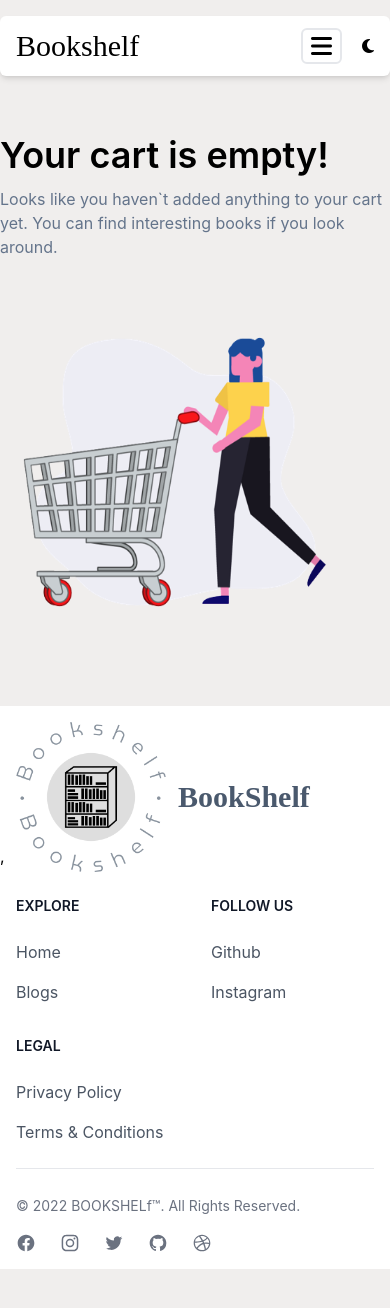
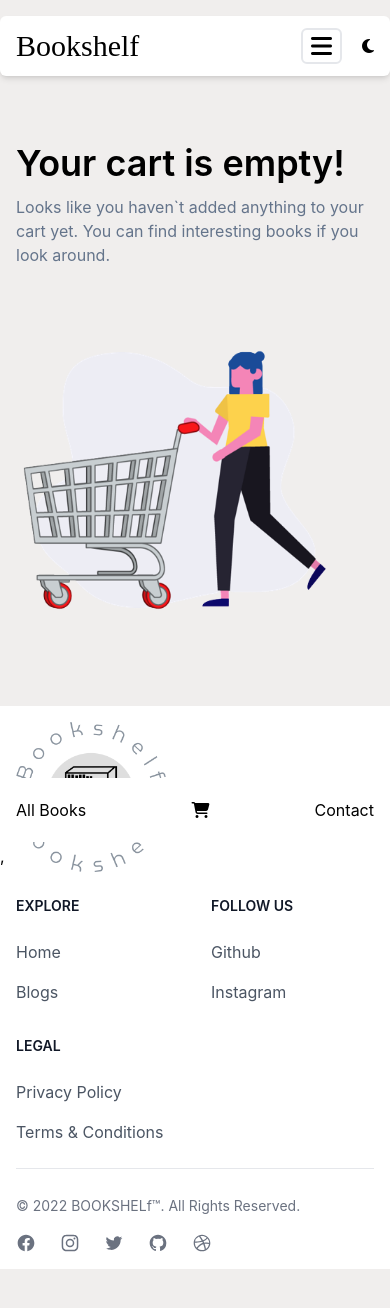
Before and after one commit to manojbastakoti/Bookshelf_frontend, a React (Vite) app: page /cart in a window 390 px wide. Shown: the top 1308 px of the page. Before the commit the page ends 1273 px from the top, so only its background shows below. Built offline with nearby package versions, Linux system fonts and the light colour scheme; a web font is replaced by a local one.

Commit message:
mobile navbar shortcut added

```diff
--- a/src/components/Footer.jsx
+++ b/src/components/Footer.jsx
@@ -1,7 +1,7 @@
 
 const Footer = () => {
   return (
-    <footer className=" mt-10 p-4 -mb-3 bg-white sm:p-6 dark:bg-[#252525]">
+    <footer className=" mt-10 p-4 mb-9 md:-mb-3 bg-white sm:p-6 dark:bg-[#252525]">
       <div className="mx-auto max-w-screen-xl">
         <div className="md:flex md:justify-between">
           <div className="mb-6 md:mb-0">
--- a/src/components/Navbar.jsx
+++ b/src/components/Navbar.jsx
@@ -169,6 +169,13 @@ const Navbar = () => {
         </div>
 
       )}
+      <div className="md:hidden w-full fixed bottom-0 mx-auto mb-0.5  bg-white px-4 py-5 flex items-center justify-between dark:bg-[#252525]">
+      <Link to="/" >All Books</Link>
+            <Link to="/cart">
+            <i className="fa-solid fa-cart-shopping dark:text-white"></i>
+            </Link>
+            <Link to="/">Contact</Link>
+      </div>
 
     </>
   );
--- a/src/pages/Cart.jsx
+++ b/src/pages/Cart.jsx
@@ -5,7 +5,7 @@ const Cart = () => {
   return (
     <>
     <div className="cart_field h-[550px] max-w-screen-xl mx-auto grid md:grid-cols-2 mt-10">
-        <div className="my-auto description">
+        <div className="my-auto description p-4">
       <h1 className=" text-4xl mb-3 font-semibold dark:text-white">Your cart is empty!</h1>
       <p className="text-slate-500">
           Looks like you haven`t added anything to your cart yet. You can find
```
